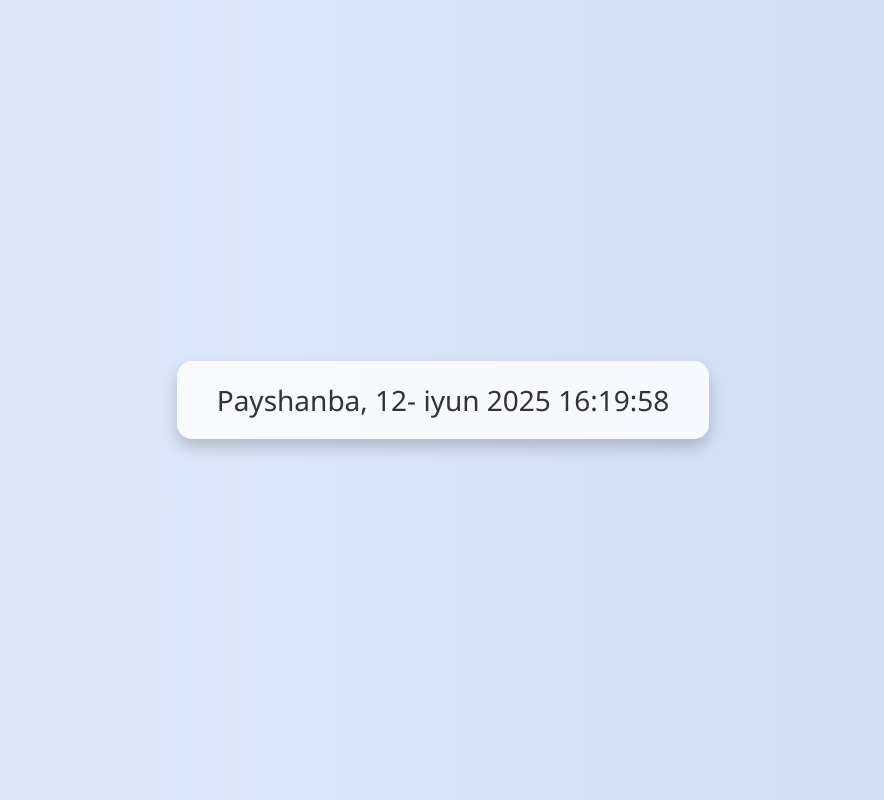
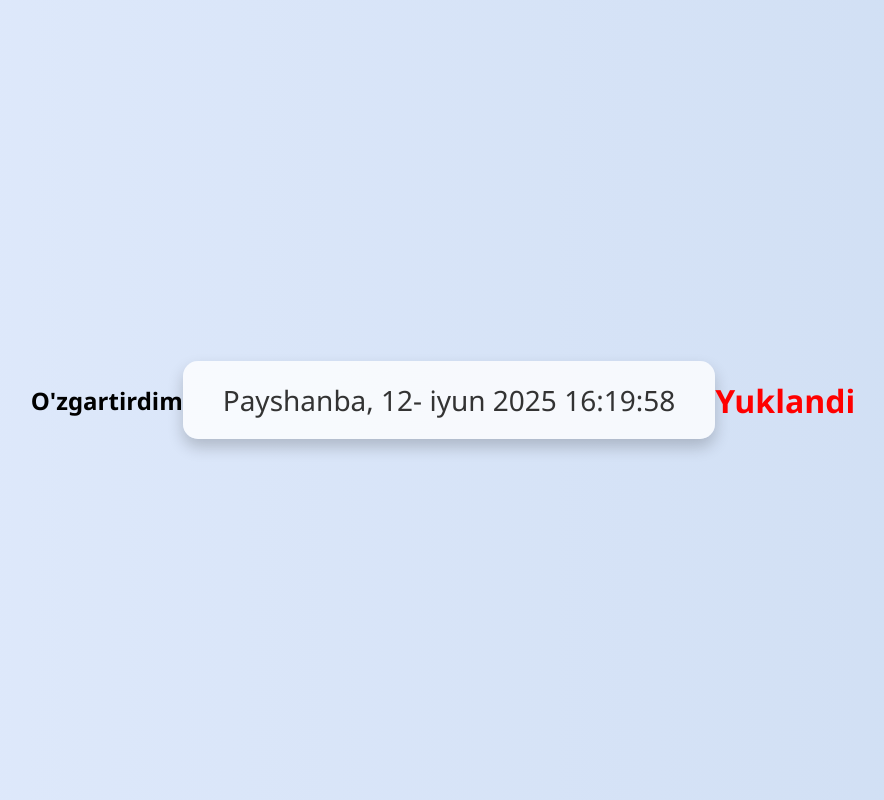
Before and after one commit to Mohinur0611/X.Mohinur, a plain HTML site: page index.html in a window 1280 px wide. Shown: the whole page, without its empty margins (197-1081 px from the left). Drawn offline with Linux system fonts and the light colour scheme.

Commit message:
davronbek (edited): kod qo'shdi

```diff
--- a/index.html
+++ b/index.html
@@ -6,7 +6,16 @@
   <link rel="stylesheet" href="style.css">
 </head>
 <body>
+  <h2>O'zgartirdim</h2>
   <div id="datetime">Vaqt yuklanmoqda...</div>
+  <h1>Yuklandi</h1>
   <script src="index.js"></script>
 </body>
 </html>
+
+<!-- X.Mohinur egasi siz.  -->
+<!-- Forked X.Mohinur - Davronbek -->
+<!-- X.Mohinur Edited by Davronbek - PR (Pull request) -->
+<!-- Edited by siz - Davronbek - Pull -->
+
+<!-- Man PR qilaman - siz merge qilasiz - vscode uchun pull qilasiz.-->
--- a/style.css
+++ b/style.css
@@ -27,3 +27,7 @@ body {
   transform: scale(1.02);
   box-shadow: 0 10px 20px rgba(0, 0, 0, 0.25);
 }
+
+h1 {
+  color: rgb(255, 0, 0);
+}
```
